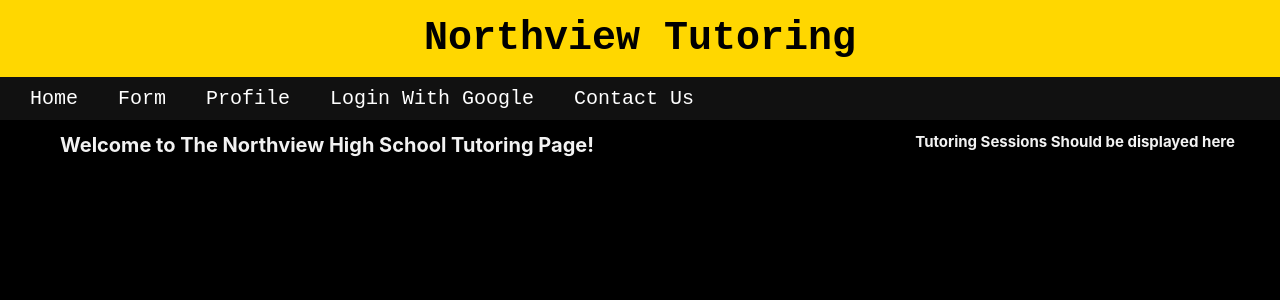
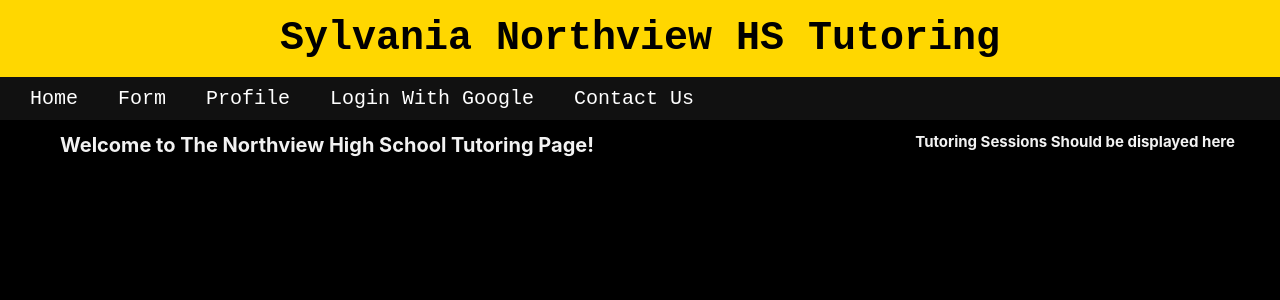
Before and after one commit to LiamGallagher03/Northview-Tutoring, a React (Create React App) app in the folder client/: page / in a window 1280 px wide. Shown: the top 300 px of the page. Built offline with nearby package versions, Linux system fonts and the light colour scheme.

Commit message:
Update App.js

```diff
--- a/client/src/App.js
+++ b/client/src/App.js
@@ -9,7 +9,7 @@ function App() {
   return (
     <div>
       <header>
-        <h1 id="title">Northview Tutoring</h1>
+        <h1 id="title">Sylvania Northview HS Tutoring</h1>
         <TabManager/>
       </header>
       <body>
```
